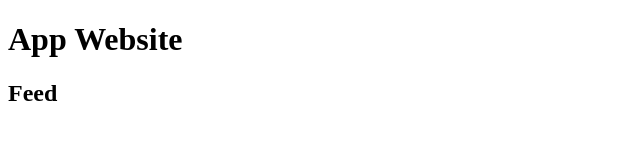
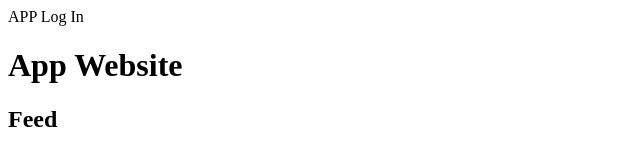
Before and after one commit to gacrodri/social-change, a plain HTML site: page index.html in a window 1280 px wide. Shown: the whole page, without its empty margins (0-640 px from the left). Drawn offline with Linux system fonts and the light colour scheme.

Commit message:
nav bar test

```diff
--- a/index.html
+++ b/index.html
@@ -4,6 +4,12 @@
     <meta charset="utf-8">
     <title>APP</title>
     <link rel="stylesheet" href="style.css">
+
+<div class="topnav">
+  <a class="active" href"#appname">APP</a>
+  <a href"#login">Log In</a>
+</div>
+
     <h1>App Website</h1>
     <h2>Feed</h2>
   </head>
```
